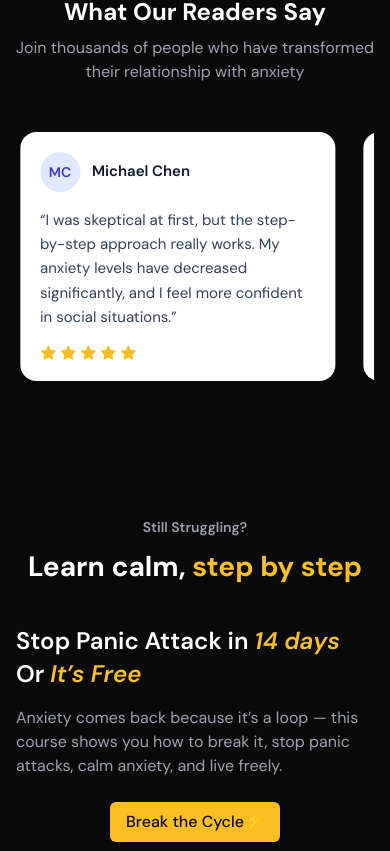
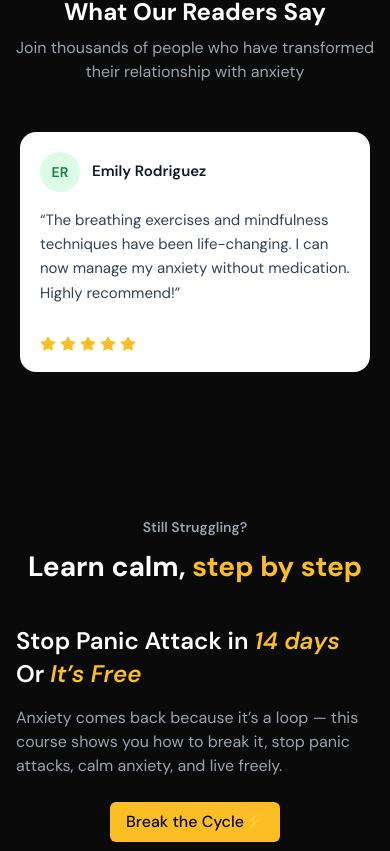
Before and after one commit to roy-nguyen-dev/Krolla, a Next.js app: page / in a window 390 px wide. Shown: the part 1333-2184 px from the top of the page. Built offline with nearby package versions, Linux system fonts and the light colour scheme.

Commit message:
update/mobile-responsive

```diff
--- a/src/components/Home/hero-section.tsx
+++ b/src/components/Home/hero-section.tsx
@@ -117,13 +117,7 @@ export const HeroSection: React.FC = () => {
               <ReviewStrip
                 className="mt-4 hidden sm:flex"
                 rating={4.9}
-                avatars={[
-                  '/images/avatars/a1.jpg',
-                  '/images/avatars/a2.jpg',
-                  'SJ',
-                  '/images/avatars/a4.png',
-                  'AM',
-                ]}
+                avatars={['AA', 'BB', 'SJ', 'CC', 'AM']}
               />
 
               <p className="text-sm text-text-secondary">No spam, ever. Unsubscribe at any time.</p>
--- a/src/components/Home/learn-section.tsx
+++ b/src/components/Home/learn-section.tsx
@@ -61,13 +61,7 @@ export const LearnSection: React.FC = () => {
           <ReviewStrip
             className="mt-4 hidden sm:flex"
             rating={4.9}
-            avatars={[
-              '/images/avatars/a1.jpg',
-              '/images/avatars/a2.jpg',
-              'SJ',
-              '/images/avatars/a4.jpg',
-              'AM',
-            ]}
+            avatars={['AA', 'AA', 'SJ', 'AA', 'AM']}
           />
         </div>
 
--- a/src/components/Home/social-proof-section.tsx
+++ b/src/components/Home/social-proof-section.tsx
@@ -120,10 +120,14 @@ export const SocialProofSection: React.FC = () => {
           key="mobile-carousel"
           className="py-2 mb-12"
           spacing={20}
-          perView={{ base: 1.1 }}
-          autoplayMs={3000}
-          mode="free"
-          loop
+          perView={{ base: 1 }}
+          autoplayMs={2300}
+          autoplayDurationMs={500}
+          autoplayIgnoreReducedMotion
+          autoplayEasing={(t) => 1 - Math.pow(1 - t, 3)}
+          mode="free-snap"
+          loop={false}
+          pingpong={true}
         >
           {results.map((t, i) => (
             <div key={t.id ?? i} className="px-1">
--- a/src/components/Home/testimonials-section.tsx
+++ b/src/components/Home/testimonials-section.tsx
@@ -83,13 +83,14 @@ export const TestimonialsSection: React.FC = () => {
           key="mobile-carousel"
           className="py-2"
           spacing={20}
-          perView={{ base: 1.1 }}
-          autoplayMs={3200}
-          autoplayDurationMs={1000}
+          perView={{ base: 1 }}
+          autoplayMs={2300}
+          autoplayDurationMs={500}
           autoplayIgnoreReducedMotion
           autoplayEasing={(t) => 1 - Math.pow(1 - t, 3)}
           mode="free-snap"
-          loop
+          loop={false}
+          pingpong={true}
         >
           {testimonials.map((t, i) => (
             <div key={t.id ?? i} className="px-1">
--- a/src/components/ui/carousel.tsx
+++ b/src/components/ui/carousel.tsx
@@ -1,5 +1,6 @@
 'use client'
 
+import { motion } from 'framer-motion'
 import { useRef } from 'react'
 import { useKeenSlider } from 'keen-slider/react'
 import { useKeenAutoplay } from './useKeenAutoplay'
@@ -21,6 +22,7 @@ export type CarouselProps = {
   autoplayEasing?: (t: number) => number
   mode?: 'free' | 'free-snap' | 'snap'
   loop?: boolean
+  pingpong?: boolean
 }
 
 export default function Carousel({
@@ -36,6 +38,7 @@ export default function Carousel({
   autoplayEasing,
   mode = 'free-snap',
   loop = true,
+  pingpong,
 }: CarouselProps) {
   const instanceRef = useRef(null)
 
@@ -46,6 +49,7 @@ export default function Carousel({
     ignoreReducedMotion: autoplayIgnoreReducedMotion,
     durationMs: autoplayDurationMs,
     easing: autoplayEasing,
+    pingpong,
   })
 
   const [sliderRef] = useKeenSlider<HTMLDivElement>(
@@ -58,6 +62,7 @@ export default function Carousel({
       slides: {
         perView: perView.base,
         spacing,
+        origin: 'center',
       },
       breakpoints: {
         '(min-width: 768px)': {
@@ -79,12 +84,19 @@ export default function Carousel({
   )
 
   return (
-    <div ref={sliderRef} className={cn('keen-slider', className)}>
+    <motion.div
+      initial={{ opacity: 0, y: 50 }}
+      whileInView={{ opacity: 1, y: 0 }}
+      transition={{ duration: 0.8 }}
+      viewport={{ once: true }}
+      ref={sliderRef}
+      className={cn('keen-slider', className)}
+    >
       {Array.from(Array.isArray(children) ? children : [children]).map((child, i) => (
         <div key={i} className="keen-slider__slide">
           {child}
         </div>
       ))}
-    </div>
+    </motion.div>
   )
 }
--- a/src/components/ui/testimonial-card.tsx
+++ b/src/components/ui/testimonial-card.tsx
@@ -33,8 +33,8 @@ export const TestimonialCard: React.FC<TestimonialCardProps> = ({ testimonial, c
   return (
     <article
       className={cn(
-        'flex h-full flex-col rounded-2xl bg-white text-slate-900 ring-1 ring-black/5 shadow-sm p-5 md:p-6',
-        'transition duration-300 hover:opacity-90',
+        'flex h-full min-h-[240px] md:min-h-[260px] flex-col rounded-2xl bg-white text-slate-900 ring-1 ring-black/5 shadow-sm p-5 md:p-6',
+        'transition-colors duration-300 hover:bg-slate-50 hover:ring-accent-yellow/40',
         className,
       )}
     >
@@ -71,7 +71,12 @@ export const TestimonialCard: React.FC<TestimonialCardProps> = ({ testimonial, c
       </div>
 
       {/* Quote */}
-      <p className="mt-4 text-[15px] leading-relaxed text-slate-700 flex-1">“{text}”</p>
+      <p
+        className="mt-4 text-[15px] leading-relaxed text-slate-700 flex-1 overflow-hidden
+                   [display:-webkit-box] [-webkit-line-clamp:5] [-webkit-box-orient:vertical]"
+      >
+        “{text}”
+      </p>
 
       {/* Stars */}
       <div className="mt-4 flex items-center gap-1" aria-label={`${rating} out of 5 stars`}>
--- a/src/components/ui/useKeenAutoplay.tsx
+++ b/src/components/ui/useKeenAutoplay.tsx
@@ -9,6 +9,7 @@ type AutoplayOptions = {
   ignoreReducedMotion?: boolean
   /** time duration animation */
   durationMs?: number
+  pingpong?: boolean
   /** easing  animation (0→1) */
   easing?: (t: number) => number
 }
@@ -21,12 +22,14 @@ export function useKeenAutoplay(
     pauseOnFocus = true,
     ignoreReducedMotion = true,
     durationMs = 900,
+    pingpong = false, // <-- bw to 1st item if true
     easing = (t) => 1 - Math.pow(1 - t, 3), // easeOutCubic (smooth)
   }: AutoplayOptions = {},
 ) {
   return (slider: KeenSliderInstance) => {
     let timer: ReturnType<typeof setTimeout> | null = null
     let paused = false
+    let direction: 1 | -1 = 1 //fw (1) or bw (-1)
 
     const prefersReducedMotion =
       !ignoreReducedMotion &&
@@ -41,11 +44,26 @@ export function useKeenAutoplay(
     const next = () => {
       clear()
       if (paused || prefersReducedMotion) return
+
       timer = setTimeout(() => {
-        slider.moveToIdx(slider.track.details.abs + 1, true, {
-          duration: durationMs,
-          easing,
-        })
+        if (!pingpong) {
+          // loop mặc định
+          slider.moveToIdx(slider.track.details.abs + 1, true, { duration: durationMs, easing })
+          return
+        }
+
+        // ping-pong mode
+        const track = slider.track.details
+        const nextAbs = track.abs + direction
+        if (nextAbs > track.maxIdx) {
+          direction = -1
+          slider.moveToIdx(track.abs - 1, true, { duration: durationMs, easing })
+        } else if (nextAbs < 0) {
+          direction = 1
+          slider.moveToIdx(track.abs + 1, true, { duration: durationMs, easing })
+        } else {
+          slider.moveToIdx(nextAbs, true, { duration: durationMs, easing })
+        }
       }, delay)
     }
 
```
